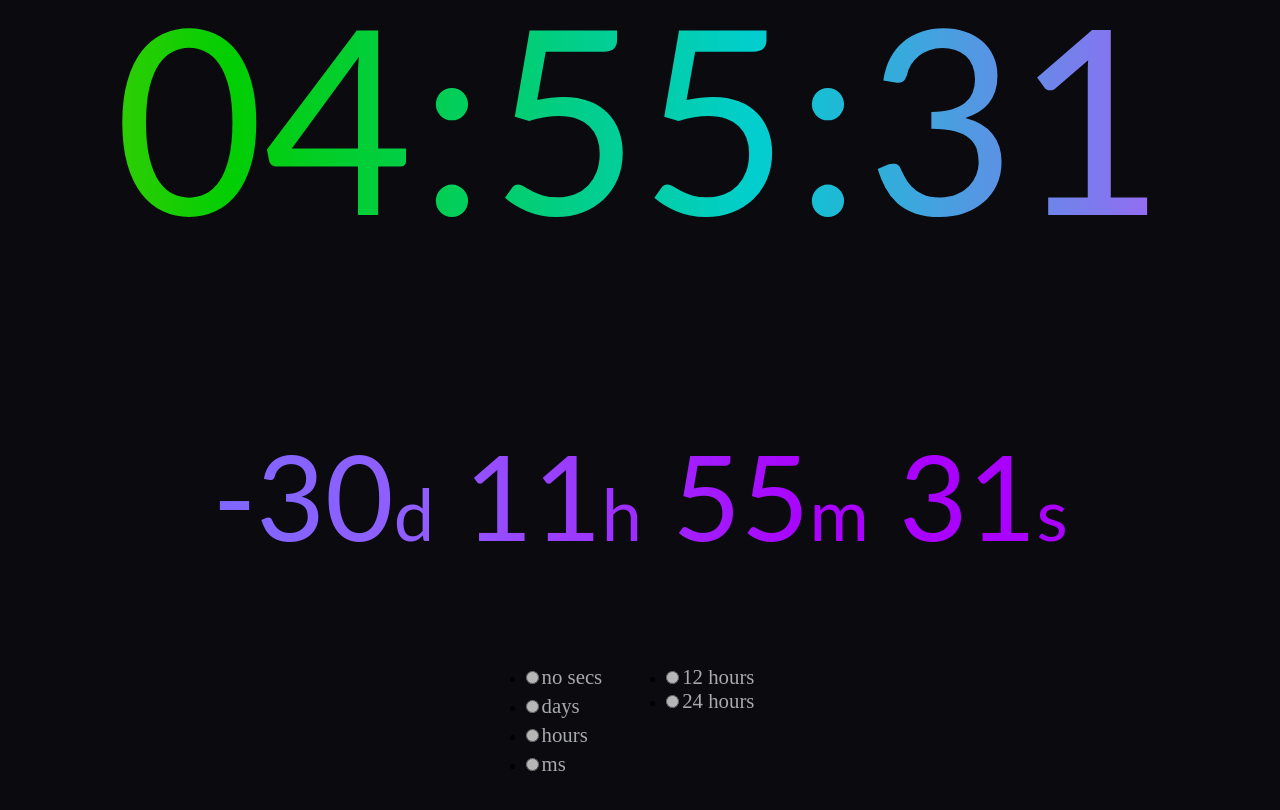
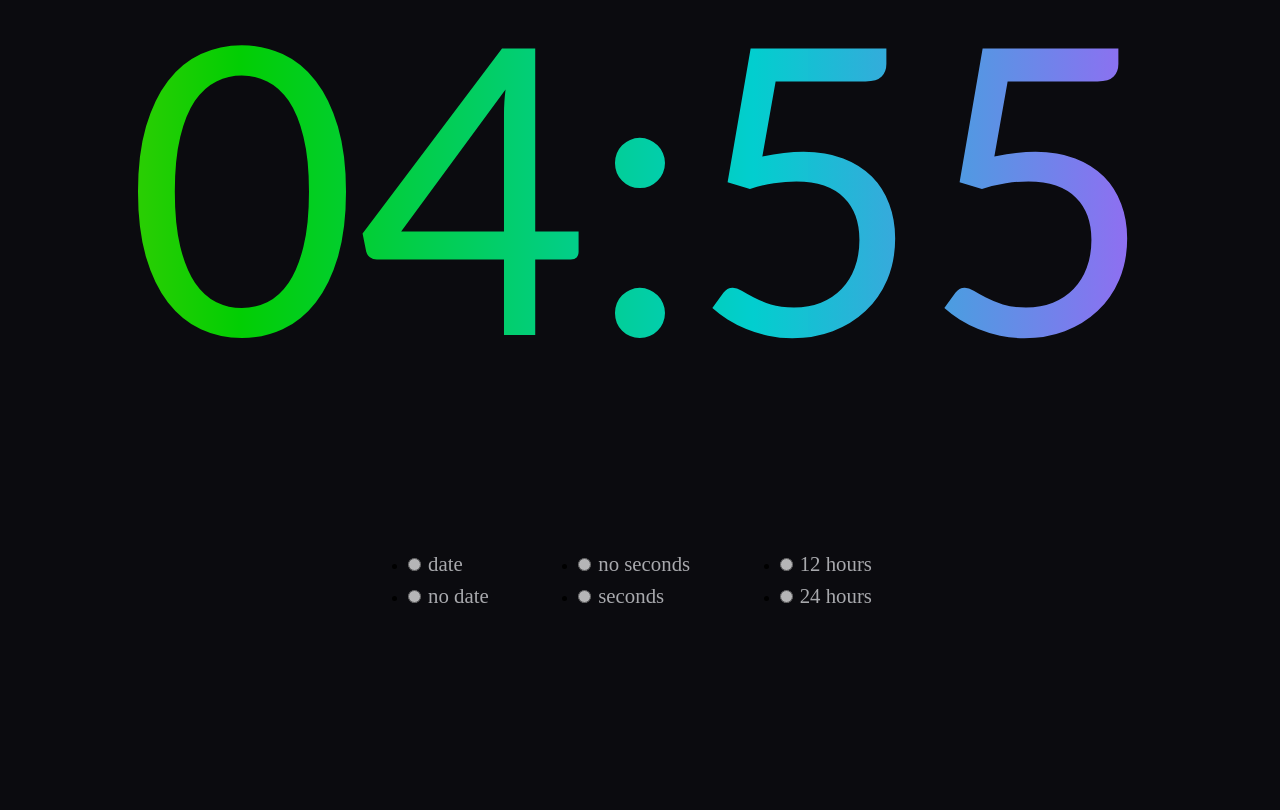
Before and after one commit to 13zebras/clock-timer-alarm, a React (Vite) app: page / in a window 1280 px wide. Shown: the top 810 px of the page. Built offline with nearby package versions, Linux system fonts and the light colour scheme.

Commit message:
changed to adjustable clock

```diff
--- a/misc-js/make-popup.html
+++ b/misc-js/make-popup.html
@@ -4,7 +4,7 @@
 	<meta charset="UTF-8">
 	<meta http-equiv="X-UA-Compatible" content="IE=edge">
 	<meta name="viewport" content="width=device-width, initial-scale=1.0">
-	<title>NoFap Popup Maker</title>
+	<title>NF Popup Maker</title>
 	<style>
 		body {background-color: #06070f;}
 		.main {
@@ -29,7 +29,7 @@
 </head>
 <body>
 	<div class="main">
-		<button id="popupBtn">NoFap Counter</button>
+		<button id="popupBtn">NF Counter</button>
 	</div>
 	<script type="text/javascript" src="popup.js"></script>
 </body>
--- a/misc-js/popup.js
+++ b/misc-js/popup.js
@@ -2,5 +2,5 @@ let params = `scrollbars=no,resizable=yes,status=no,location=no,toolbar=no,menub
 
 popupButton = document.getElementById('popupBtn');
 popupButton.onclick = () => {
-  window.open('https://clock-timer-alarm.vercel.app/', 'NoFap Count', params);
+  window.open('https://clock-timer-alarm.vercel.app/', 'NF Count', params);
 };
--- a/package.json
+++ b/package.json
@@ -7,7 +7,7 @@
     "preview": "vite preview"
   },
   "dependencies": {
-    "dayjs": "^1.10.7",
+    "dayjs": "^1.10.8",
     "react": "^17.0.2",
     "react-dom": "^17.0.2"
   },
--- a/src/App.css
+++ b/src/App.css
@@ -48,6 +48,8 @@ body {
 	background-clip: text;
 	-webkit-background-clip: text;
 	-webkit-text-fill-color: transparent;
+	line-height: 90%;
+	align-items: baseline;
 }
 
 .clock div {
@@ -56,53 +58,50 @@ body {
 	line-height: 90%;
 }
 
-.clock {
-	font-size: max(2rem, calc(19.5vw + 1vh));
+.clock.secs.hours12 {
+	font-size: max(2rem, calc(18vw + 1vh));
+	/* transition: font-size 0s ease-in-out 0.5s; */
 }
 
-.clock.hours12 {
-	font-size: max(2rem, calc(17vw + 1vh));
+.clock.nosecs.hours12 {
+	font-size: max(2rem, calc(25vw + 1vh));
+	transition: font-size 0s ease-in-out 1s;
 }
 
-.clock.ns.hours12 {
-	font-size: max(3rem, calc(27vw + 1vh));
+.clock.secs.hours24 {
+	font-size: max(3rem, calc(21vw + 1vh));
+	/* transition: font-size 0s ease-in-out 1s; */
 }
 
-.clock.ns {
+.clock.nosecs.hours24 {
 	font-size: max(3rem, calc(30vw + 2vh));
+	transition: font-size 0s ease-in-out 1s;
 }
 
-.clock span {
-	padding: 0 0.4rem;
+.clock.hours24 .ampm {
+	font-size: 5px;
+	display: none;
 }
 
-.clock span.clockPeriod {
+.clock.hours12 .ampm {
 	font-size: calc(8vw + 1vh);
 	padding-left: 2vw;
 }
 
-.time {
+.nodate {
+	display: none;
+}
+
+.date {
 	font-family: Lato, Roboto, Helvetica, sans-serif;
-	margin-top: max(5rem, calc(1.3em + 3vw));
+	margin-top: 0.5em;
 	display: flex;
 	opacity: 1;
+	font-size: max(1rem, calc(6vw + 1vh));
+}
 	/* border: 1px solid yellow; */
-}
 
-.time {
-	font-size: max(1rem, calc(8vw + 2vh));
-}
-
-.time.ns {
-	font-size: max(1rem, calc(9.5vw + 2vh));
-}
-
-.time.ms {
-	font-size: max(1rem, calc(5vw + 1vh));
-	margin-top: max(5rem, calc(2em + 3vw));
-}
-
-.time {
+.date {
 	background: -webkit-linear-gradient(left, var(--g1) 20%, var(--g2) 35%, var(--g3) 50%, var(--g4) 65%, var(--g5) 80%);
 	background-size: 300% 200%;
 	animation: gradient-animation 20s ease infinite;
@@ -111,17 +110,8 @@ body {
 	-webkit-text-fill-color: transparent;
 }
 
-.time span {
-	font-size: calc(5vw + 1vh);
-	padding: 0;
-}
-
-.time.ms span {
-	font-size: calc(3vw + 1vh);
-}
-
 .settings {
-	margin-top: calc(2em + 4vw);
+	margin-top: calc(3em + 10vw);
 }
 
 .settings form {
@@ -130,12 +120,13 @@ body {
   align-items: flex-start;
   justify-content: flex-start;
 	flex-wrap: wrap;
-	column-gap: min(4rem, 7vw);
+	column-gap: min(7rem, 7vw);
 
 }
 
 .settings form .select24,
-.settings form .time-type {
+.settings form .show-seconds,
+.settings form .show-date  {
 	display: flex;
   flex-direction: column;
   align-items: flex-start;
@@ -143,8 +134,8 @@ body {
 	flex-wrap: nowrap;
 	padding: 0;
 }
-.settings form .time-type li {
-	margin-bottom: 5px;
+.settings form ul li {
+	margin-bottom: 8px;
 }
 
 .settings input {
@@ -157,7 +148,7 @@ body {
 .settings label {
 	color: #a8a9ad;
 	display: inline;
-	margin-left: 3px;
+	margin-left: 7px;
 	font-size: clamp(0.6rem, 2.3vw, 1.3rem);
 }
 
--- a/src/App.jsx
+++ b/src/App.jsx
@@ -1,96 +1,38 @@
 import { useEffect, useState } from 'react'
 import './App.css'
-
-const startDate = new Date(2022, 1, 17, 17, 0, 0).getTime();
-//const startDate = theStartDate.getTime();
-console.log(startDate);
-// 2022-02-17 17:00:00 -- current start date
-// 2022-02-12 18:30:00 -- previous start date
-
+import dayjs from 'dayjs'
 
 function App() {
 
-	const [clockHours, setClockHours] = useState();
-	const [clockMins, setClockMins] = useState();
-	const [clockSecs, setClockSecs] = useState();
-	const [clockPeriod, setClockPeriod] = useState('AM');
 	const [twentyfour, setTwentyfour] = useState('24');
-	const [timeType, setTimeType] = useState('dy');
-	const [totalDaysS, setTotalDaysS] = useState();
-	const [totalHoursND, setTotalHoursND] = useState();
-	const [totalHoursS, setTotalHoursS] = useState();
-	const [totalMinutes, setTotalMinutes] = useState();
-	const [totalSeconds, setTotalSeconds] = useState();
-	const [totalMilliseconds, setTotalMilliseconds] = useState();
+	const [showSeconds, setShowSeconds] = useState('nosecs');
+	const [showDate, setShowDate] = useState('nodate');
+	const [fullDate, setFullDate] = useState();
+	const [currentTime, setCurrentTime] = useState();
+	const [ampm, setAmpm] = useState();
 
-  // const [count, setCount] = useState(0);
-
-	function updateTime() {
-
-		// console.log('Count=' + count);
-		let currentDate = Date.now();
-
-		// console.log('Time Now=' + currentDate);
-		let elapsedTime = currentDate - startDate;
-		// console.log('elapsedTime=' + elapsedTime);
-		let totDays = Math.floor(elapsedTime / (24 * 3600 * 1000));
-
-		let totHoursNoDays = Math.floor(elapsedTime / (3600 * 1000));
-		let mHours = elapsedTime - (totDays * 24 * 3600 * 1000)
-		let totHours = Math.floor(mHours / (3600 * 1000));
-		let mMins = mHours - (totHours * 3600 * 1000);
-		// console.log('mMins=' + mMins);
-		let totMins = Math.floor(mMins / (60 * 1000));
-		let mSecs = mMins - (totMins * 60 * 1000);
-		// console.log('mSecs=' + mSecs);
-		let totSecs = Math.floor(mSecs / 1000);
-		let totMilliSecs = mSecs - (totSecs * 1000);
-
-		// let tenthsSecond = Math.floor(totMilliSecs / 100);
-		// console.log(totSecs + '.' + totMilliSecs)
-
-		// let decHours = Math.round(elapsedTime * 10 / 3600) / 10000;
-		totHours = ("0" + totHours).slice(-2);
-		totMins = ("0" + totMins).slice(-2);
-		totSecs = ("0" + totSecs).slice(-2);
-		totMilliSecs = (totMilliSecs + "00").slice(0, 3);
-		setTotalDaysS(totDays);
-		setTotalHoursS(totHours);
-		setTotalHoursND(totHoursNoDays);
-		setTotalMinutes(totMins);
-		setTotalSeconds(totSecs);
-		setTotalMilliseconds(totMilliSecs);
-
-	}
+	// dayjs().format()
 
 	function updateClock() {
-		let date = new Date();
-		let hr = date.getHours();
-		let min = date.getMinutes();
-		let sec = date.getSeconds();
-
-		if ( twentyfour === '12' ) {
-			if (hr === 0) {
-				hr = 12;
+		let dateTime = dayjs();
+		setFullDate(dateTime.format('ddd DD MMM YYYY'));
+		setAmpm(dateTime.format('a'));
+		if ( twentyfour === '24' ) {
+			setAmpm("");
+			if ( showSeconds === 'secs' ) {
+				setCurrentTime(dateTime.format('HH:mm:ss'));
+			} else {
+				setCurrentTime(dateTime.format('HH:mm'));
 			}
-
-			if (hr > 12) {
-				hr = hr - 12;
-				setClockPeriod('PM');
+		} else {
+			if ( showSeconds === 'secs' ) {
+				setCurrentTime(dateTime.format('hh:mm:ss'));
+			} else {
+				setCurrentTime(dateTime.format('hh:mm'));
 			}
-
-			if (hr === 12) {
-				setClockPeriod('PM');
-			}
+			setAmpm(dateTime.format('a'));
 		}
 
-		hr = ("0" + hr).slice(-2);
-		min = ("0" + min).slice(-2);
-		sec = ("0" + sec).slice(-2);
-
-		setClockHours(hr);
-		setClockMins(min);
-		setClockSecs(sec);
 		//console.log(`${hr}:${min}:${sec}${period}`);
 	}
 
@@ -98,64 +40,26 @@ function App() {
 	useEffect(() => {
     const timer = setInterval(() => {
       updateClock();
-			updateTime();
     }, 500);
                // clearing interval
     return () => clearInterval(timer);
   });
 
 	//{clockHours}:{clockMins}:{clockSecs}
-	const renderClock = () => (
+	const renderClock12 = () => (
 		<div>
-			{clockHours}<span>:</span>{clockMins}<span>:</span>{clockSecs}<span className="clockPeriod">{clockPeriod}</span>
-
+			{currentTime}<span className="ampm">{ampm}</span>
 		</div>
 	)
 
 	const renderClock24 = () => (
 		<div>
-			{clockHours}<span>:</span>{clockMins}<span>:</span>{clockSecs}
+			{currentTime}
 		</div>
 	)
 
-	const renderClockNS = () => (
-		<div>
-			{clockHours}<span>:</span>{clockMins}<span className="clockPeriod">{clockPeriod}</span>
-		</div>
-	)
-
-	const renderClockNS24 = () => (
-		<div>
-			{clockHours}<span>:</span>{clockMins}
-		</div>
-	)
-
-	const renderNShtml = () => (
-    <div>
-			{totalDaysS}<span>d</span> {totalHoursS}<span>h</span> {totalMinutes}<span>m</span>
-		</div>
-  );
-
-	const renderHRhtml = () => (
-    <div>
-			{totalHoursND}<span>h</span> {totalMinutes}<span>m</span> {totalSeconds}<span>s</span>
-		</div>
-  );
-
-	const renderDYhtml = () => (
-    <div>
-			{totalDaysS}<span>d</span> {totalHoursS}<span>h</span> {totalMinutes}<span>m</span> {totalSeconds}<span>s</span>
-		</div>
-  );
-
-	const renderMShtml = () => (
-    <div>
-			{totalDaysS}<span>d</span> {totalHoursS}<span>h</span> {totalMinutes}<span>m</span> {totalSeconds}<span>s</span> {totalMilliseconds}<span>ms</span>
-		</div>
-  );
-
 	const handleChange = (e) => {
-		setTimeType(e.target.value);
+		setShowSeconds(e.target.value);
 		//console.log(timeType);
 	}
 
@@ -164,49 +68,52 @@ function App() {
 		//console.log(twentyfour);
 	}
 
+	const handleChangeDate = (e) => {
+		setShowDate(e.target.value);
+		//console.log(twentyfour);
+	}
+
 	// const handleClick = (type) => {
 	// 	setTimeType(type); // state
 	// 	console.log(type);
 	// }
 
+	// {( twentyfour === '12' ) && renderClock12()}
+	// {( twentyfour === '24' ) && renderClock24()}
+
 
   return (
     <div className="App">
-			<div className={`clock ${timeType} hours${twentyfour}`}>
-				{(timeType === 'ns' && twentyfour === '12' ) && renderClockNS()}
-				{(timeType !== 'ns' && twentyfour === '12' ) && renderClock()}
-				{(timeType === 'ns' && twentyfour === '24') && renderClockNS24()}
-				{(timeType !== 'ns' && twentyfour === '24' ) && renderClock24()}
+			<div className={`clock ${showSeconds} hours${twentyfour}`}>
+				{currentTime}<span className="ampm">{ampm}</span>
 			</div>
-			<div className={`time ${timeType}`}>
-				{(timeType === 'ns') && renderNShtml()}
-				{(timeType === 'hr') && renderHRhtml()}
-				{(timeType === 'dy') && renderDYhtml()}
-				{(timeType === 'ms') && renderMShtml()}
-
+			<div className={`${showDate}`}>
+				{fullDate}
 			</div>
 			<div className="settings">
 				<form>
-					<ul className="time-type">
+				<ul className="show-date">
 						<li>
-							<input type="radio" value="ns" id="ns"
-								onChange={handleChange} name="display" />
-							<label for="ns">no secs</label>
+							<input type="radio" value="date" id="date"
+								onChange={handleChangeDate} name="displaydate" />
+							<label for="nosecs">date</label>
 						</li>
 						<li>
-							<input type="radio" value="dy" id="dy"
-								onChange={handleChange} name="display"/>
-							<label for="dy">days</label>
+							<input type="radio" value="nodate" id="nodate"
+								onChange={handleChangeDate} name="displaydate"/>
+							<label for="secs">no date</label>
+						</li>
+					</ul>
+					<ul className="show-seconds">
+						<li>
+							<input type="radio" value="nosecs" id="nosecs"
+								onChange={handleChange} name="displayseconds" />
+							<label for="nosecs">no seconds</label>
 						</li>
 						<li>
-							<input type="radio" value="hr" id="hr"
-								onChange={handleChange} name="display"/>
-							<label for="hr">hours</label>
-						</li>
-						<li>
-							<input type="radio" value="ms" id="ms"
-								onChange={handleChange} name="display"/>
-							<label for="ms">ms</label>
+							<input type="radio" value="secs" id="secs"
+								onChange={handleChange} name="displayseconds"/>
+							<label for="secs">seconds</label>
 						</li>
 					</ul>
 					<ul className="select24">
```
Also changed, not shown: src/App_old.jsx (added, +247 -0 lines), 1 other file (tests, documents, lock files or other folders).
